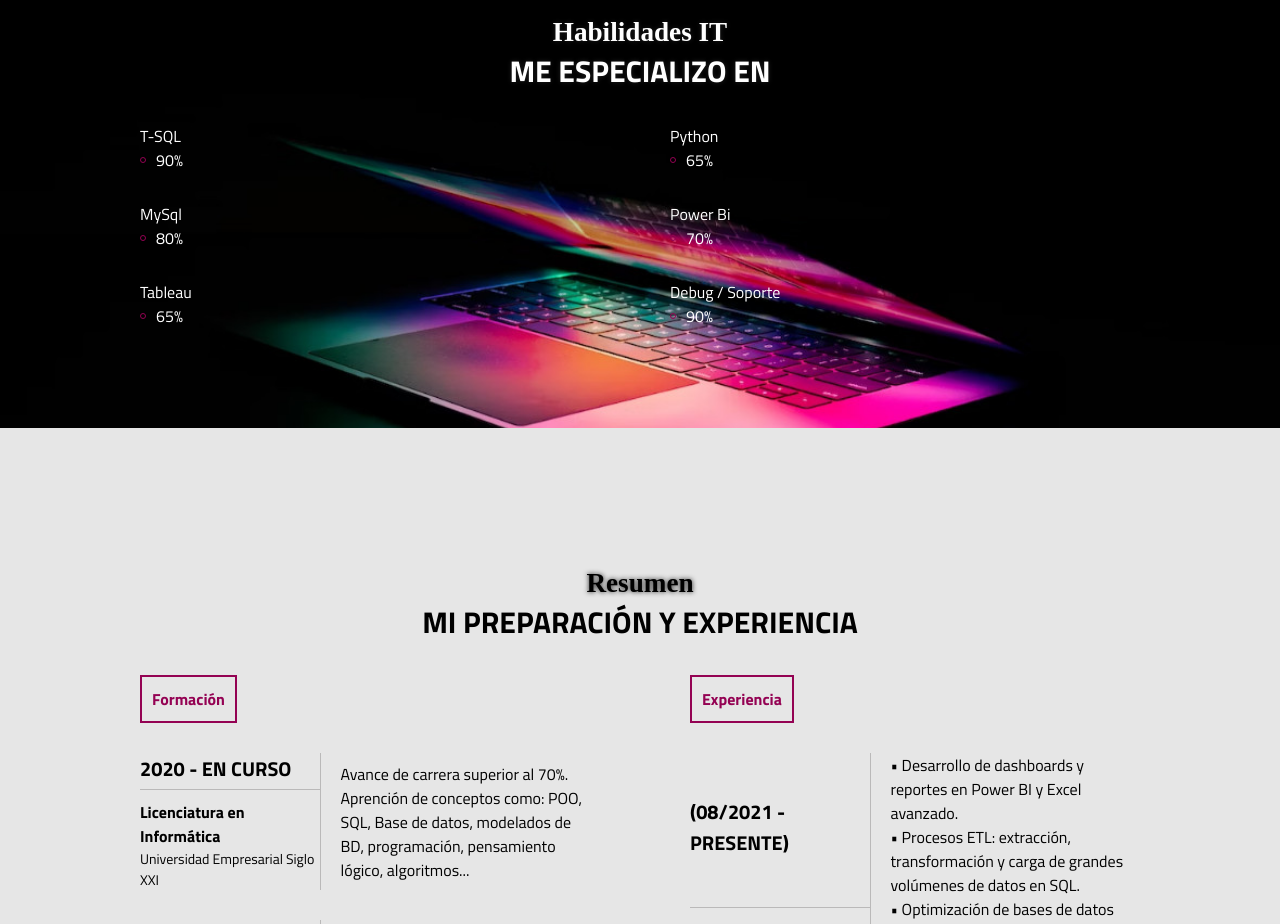
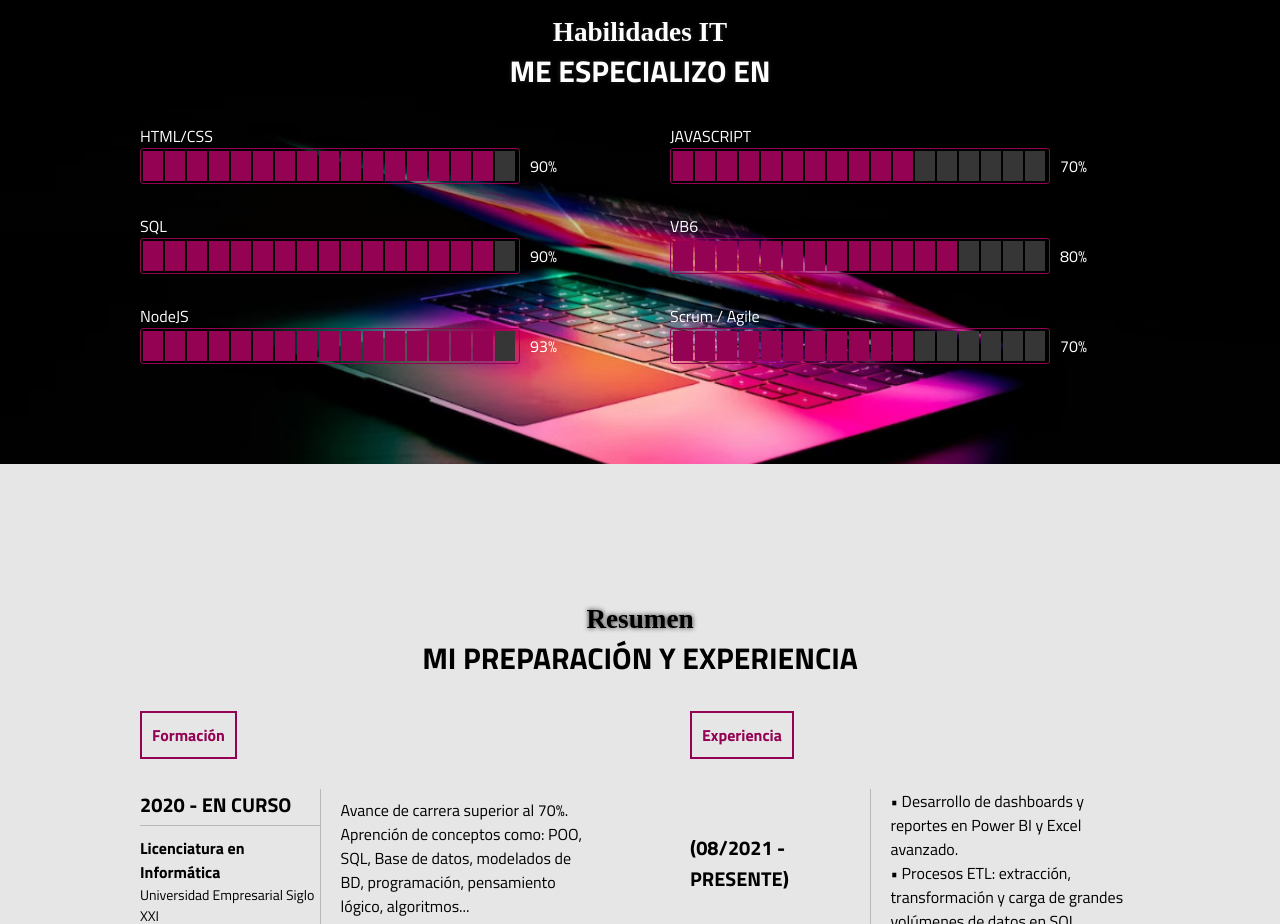
Before and after one commit to LeanMBG/CV_Resume, a website: page index.html in a window 1280 px wide. Shown: the part 1200-2124 px from the top of the page. Drawn offline with nearby package versions, Linux system fonts and the light colour scheme.

Commit message:
Update index.html

```diff
--- a/index.html
+++ b/index.html
@@ -73,65 +73,66 @@
         <div class="contenido-seccion">
             <h2 class="titulo-seccion">Habilidades IT</h2>
             <h3>Me especializo en</h3>
-
             <div class="fila">
                 <div class="col">
-                    <span>T-SQL</span>
+                    <span>HTML/CSS</span>
                     <div class="cont-barra">
-                        <div class="barra" id="TSQL">
-
+                        <div class="barra" id="html">
                         </div>
                         <span>90%</span>
                     </div>
                 </div>
+
+
                 <div class="col">
-                    <span>Python</span>
+                    <span>JAVASCRIPT</span>
                     <div class="cont-barra">
-                        <div class="barra" id="Python">
-
-                        </div>
-                        <span>65%</span>
-                    </div>
-                </div>
-            </div>
-            <div class="fila">
-                <div class="col">
-                    <span>MySql</span>
-                    <div class="cont-barra">
-                        <div class="barra" id="MySql">
-
-                        </div>
-                        <span>80%</span>
-                    </div>
-                </div>
-                <div class="col">
-                    <span>Power Bi</span>
-                    <div class="cont-barra">
-                        <div class="barra" id="PowBi">
-
+                        <div class="barra" id="javascript">
                         </div>
                         <span>70%</span>
                     </div>
                 </div>
             </div>
+
             <div class="fila">
                 <div class="col">
-                    <span>Tableau</span>
+                    <span>SQL</span>
                     <div class="cont-barra">
-                        <div class="barra" id="Tableau">
-
+                        <div class="barra" id="SQL">
                         </div>
-                        <span>65%</span>
+                        <span>90%</span>
                     </div>
                 </div>
-                <div class="col">
-                    <span>Debug / Soporte</span>
-                    <div class="cont-barra">
-                        <div class="barra" id="Debug">
 
 
+                <div class="col">
+                    <span>VB6</span>
+                    <div class="cont-barra">
+                        <div class="barra" id="VB6">
                         </div>
-                        <span>90%</span>
+                        <span>80%</span>
+                    </div>
+                </div>
+            </div>
+
+
+            <div class="fila">
+                <div class="col">
+                    <span>NodeJS</span>
+                    <div class="cont-barra">
+                        <div class="barra" id="NodeJS">
+                        </div>
+                        <span>93%</span>
+                    </div>
+                </div>
+
+
+                <div class="col">
+                    <span>Scrum / Agile </span>
+                    <div class="cont-barra">
+                        <div class="barra" id="scrum">
+                        </div>
+                        <span>70%</span>
                     </div>
                 </div>
             </div>
```
